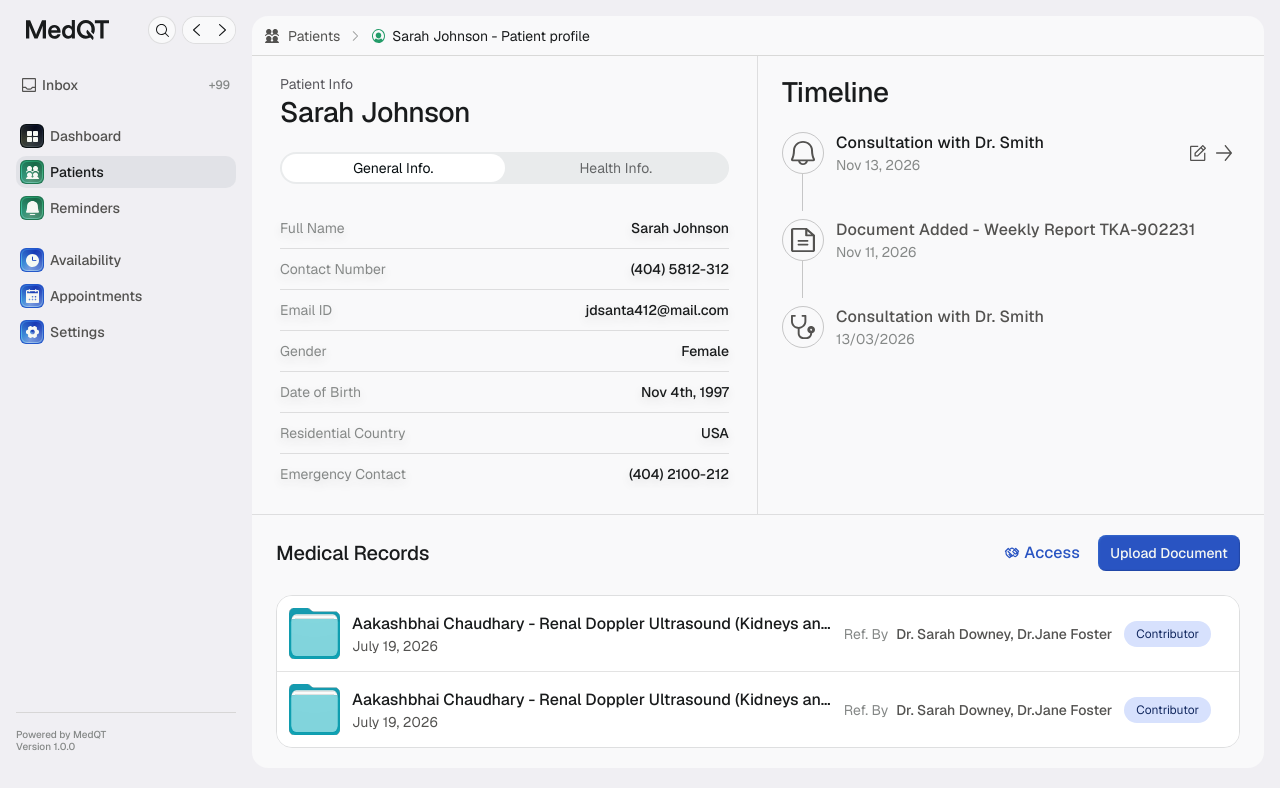
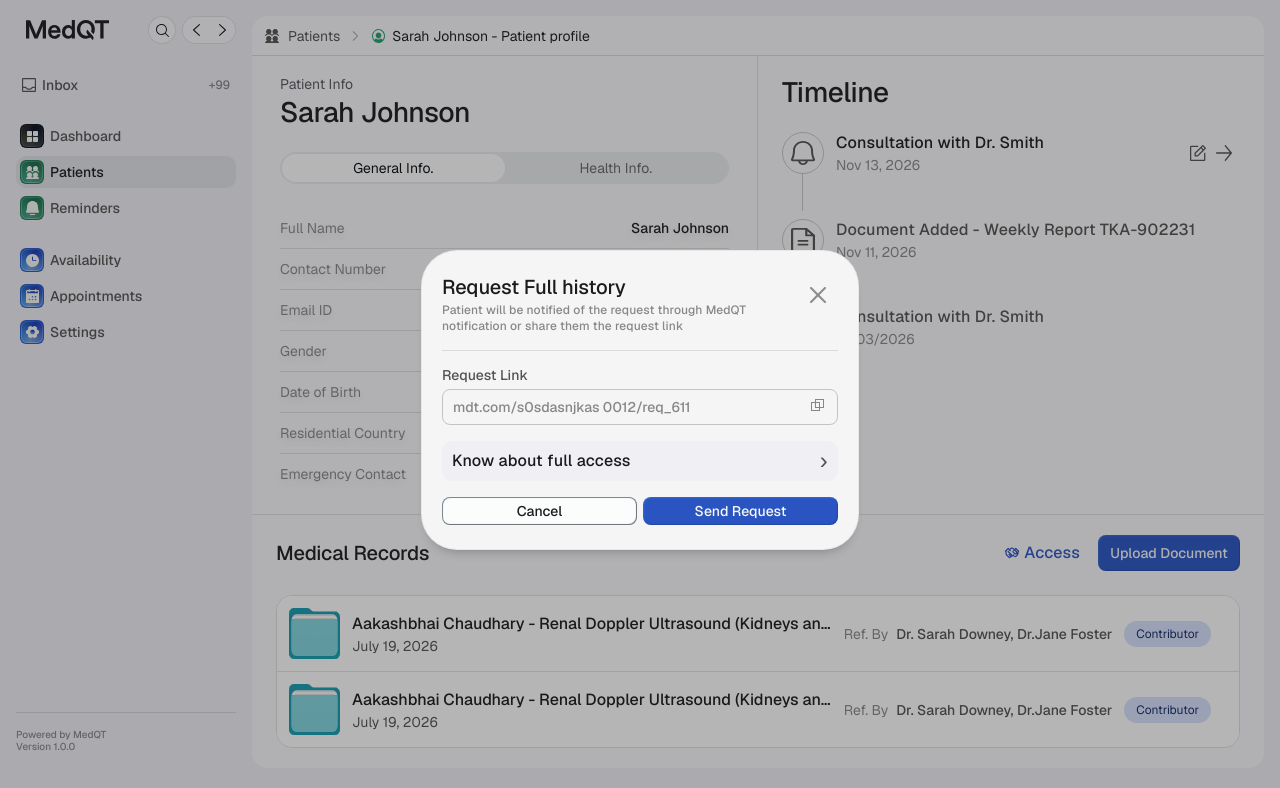
Before and after one commit to amananurag20/ech_frontend, a Next.js app: page /patients/g-1 in a window 1280 px wide. Both pictures are taken after a click on the button "Access". Shown: the top 788 px of the page. Built offline with nearby package versions, Linux system fonts and the light colour scheme.

Commit message:
changes added

```diff
--- a/components/Patients/PatientDetailsScreen/PatientDetailsScreen.tsx
+++ b/components/Patients/PatientDetailsScreen/PatientDetailsScreen.tsx
@@ -5,6 +5,7 @@ import Link from "next/link";
 import { useState } from "react";
 import { Button } from "@/components/Button";
 import { PrimaryNavigation } from "@/components/Navigation";
+import { RequestAccessModal } from "@/components/Patients/RequestAccessModal";
 import { UploadDocumentModal } from "@/components/Patients/UploadDocumentModal";
 import styles from "./PatientDetailsScreen.module.css";
 
@@ -41,6 +42,7 @@ function DetailRow({ label, value }: { label: string; value: string }) {
 export function PatientDetailsScreen({ patient }: { patient: PatientDetailsData }) {
   const [tab, setTab] = useState<"general" | "health">("general");
   const [isUploadOpen, setIsUploadOpen] = useState(false);
+  const [isAccessOpen, setIsAccessOpen] = useState(false);
   const [medicalRecords, setMedicalRecords] = useState(initialMedicalRecords);
 
   return (
@@ -147,6 +149,7 @@ export function PatientDetailsScreen({ patient }: { patient: PatientDetailsData
                       width={16}
                     />
                   }
+                  onClick={() => setIsAccessOpen(true)}
                   variant="link"
                 >
                   Access
@@ -179,6 +182,7 @@ export function PatientDetailsScreen({ patient }: { patient: PatientDetailsData
           </section>
         </section>
       </div>
+      <RequestAccessModal isOpen={isAccessOpen} onClose={() => setIsAccessOpen(false)} />
       <UploadDocumentModal
         isOpen={isUploadOpen}
         onAddDocuments={(files, recordName) => {
--- /dev/null
+++ b/components/Patients/RequestAccessModal/RequestAccessModal.module.css
@@ -0,0 +1,256 @@
+.dialog {
+  -webkit-backdrop-filter: blur(48px);
+  backdrop-filter: blur(48px);
+  background: #f5f5f5;
+  border: 1px solid rgba(129, 129, 129, 0.12);
+  border-radius: 36px;
+  box-shadow: 0 8px 12px -8px rgba(10, 10, 14, 0.32);
+  box-sizing: border-box;
+  color: #191b1c;
+  display: flex;
+  flex-direction: column;
+  gap: 16px;
+  overflow: hidden;
+  padding: 24px 20px;
+  position: relative;
+  width: min(438px, calc(100vw - 48px));
+}
+
+.header {
+  align-items: flex-start;
+  display: flex;
+  justify-content: space-between;
+  width: 100%;
+}
+
+.header > div {
+  display: flex;
+  flex: 1 1 auto;
+  flex-direction: column;
+  gap: 4px;
+  min-width: 0;
+}
+
+.header h2,
+.header p {
+  margin: 0;
+}
+
+.header h2 {
+  font: 480 20px/24px "Saans Medium", "Saans", var(--font-geist-sans), Arial, sans-serif;
+  letter-spacing: -0.14px;
+}
+
+.header p {
+  color: #858887;
+  font: 480 12px/15.36px "Saans Medium", "Saans", var(--font-geist-sans), Arial, sans-serif;
+  letter-spacing: 0.1488px;
+  max-width: 346px;
+}
+
+.closeButton {
+  appearance: none;
+  background: transparent;
+  border: 0;
+  border-radius: 24px;
+  cursor: pointer;
+  flex: 0 0 40px;
+  height: 40px;
+  padding: 0;
+  position: relative;
+  width: 40px;
+}
+
+.closeButton:hover {
+  background: rgba(111, 111, 129, 0.08);
+}
+
+.closeButton img {
+  height: 16px;
+  left: 12px;
+  position: absolute;
+  top: 12px;
+  width: 16px;
+}
+
+.divider {
+  background: rgba(25, 27, 28, 0.12);
+  flex: 0 0 1px;
+  height: 1px;
+  width: 100%;
+}
+
+.linkField {
+  color: #535250;
+  display: flex;
+  flex-direction: column;
+  font: 480 14px/16px "Saans Medium", "Saans", var(--font-geist-sans), Arial, sans-serif;
+  gap: 6px;
+}
+
+.linkValue {
+  align-items: center;
+  border: 1px solid rgba(133, 133, 133, 0.44);
+  border-radius: 8px;
+  box-sizing: border-box;
+  color: #858887;
+  display: flex;
+  height: 36px;
+  justify-content: space-between;
+  min-width: 0;
+  padding: 10px;
+}
+
+.linkValue > span {
+  overflow: hidden;
+  text-overflow: ellipsis;
+  white-space: nowrap;
+}
+
+.linkValue button {
+  appearance: none;
+  background: transparent;
+  border: 0;
+  cursor: pointer;
+  flex: 0 0 16px;
+  height: 16px;
+  padding: 0;
+  width: 16px;
+}
+
+.copyIcon,
+.copyIcon::after {
+  border: 1px solid #858887;
+  box-sizing: border-box;
+  display: block;
+  height: 9px;
+  position: relative;
+  width: 9px;
+}
+
+.copyIcon::after {
+  content: "";
+  left: 3px;
+  position: absolute;
+  top: -4px;
+}
+
+.copiedIcon {
+  align-items: center;
+  background: #28a66e;
+  border-radius: 50%;
+  color: #fff;
+  display: inline-flex;
+  font: 700 10px/1 Arial, sans-serif;
+  height: 14px;
+  justify-content: center;
+  width: 14px;
+}
+
+.accessInfo {
+  background: #f0eff3;
+  border-radius: 10px;
+  box-sizing: border-box;
+  display: flex;
+  flex-direction: column;
+  padding: 10px;
+  width: 100%;
+}
+
+.accessInfoExpanded {
+  border-radius: 20px;
+  gap: 16px;
+}
+
+.accessToggle {
+  align-items: center;
+  appearance: none;
+  background: transparent;
+  border: 0;
+  color: #191b1c;
+  cursor: pointer;
+  display: flex;
+  font: 480 16px/20px "Saans Medium", "Saans", var(--font-geist-sans), Arial, sans-serif;
+  justify-content: space-between;
+  letter-spacing: 0.2px;
+  padding: 0;
+  text-align: left;
+  width: 100%;
+}
+
+.caret {
+  color: #535250;
+  display: inline-block;
+  font: 400 24px/16px Arial, sans-serif;
+  transform: rotate(0deg);
+  transition: transform 120ms ease;
+}
+
+.accessInfoExpanded .caret {
+  transform: rotate(90deg);
+}
+
+.accessDetails {
+  display: flex;
+  flex-direction: column;
+  gap: 16px;
+}
+
+.accessDetails p {
+  color: #858887;
+  font: 480 12px/15.36px "Saans Medium", "Saans", var(--font-geist-sans), Arial, sans-serif;
+  letter-spacing: 0.1488px;
+  margin: 0;
+}
+
+.accessDetails ul {
+  display: flex;
+  flex-direction: column;
+  gap: 8px;
+  list-style: none;
+  margin: 0;
+  padding: 0;
+}
+
+.accessDetails li {
+  align-items: center;
+  color: #858887;
+  display: flex;
+  font: 480 14px/16px "Saans Medium", "Saans", var(--font-geist-sans), Arial, sans-serif;
+  justify-content: space-between;
+}
+
+.accessDetails li i {
+  align-items: center;
+  background: #28a66e;
+  border-radius: 50%;
+  color: #fff;
+  display: inline-flex;
+  font: normal 700 8px/1 Arial, sans-serif;
+  height: 12px;
+  justify-content: center;
+  width: 12px;
+}
+
+.actions {
+  display: flex;
+  gap: 6px;
+  width: 100%;
+}
+
+.actions > button {
+  flex: 1 1 0;
+}
+
+.copyStatus {
+  height: 1px;
+  overflow: hidden;
+  position: absolute;
+  width: 1px;
+}
+
+@media (prefers-reduced-motion: reduce) {
+  .caret {
+    transition: none;
+  }
+}
--- /dev/null
+++ b/components/Patients/RequestAccessModal/RequestAccessModal.tsx
@@ -0,0 +1,86 @@
+"use client";
+
+import Image from "next/image";
+import { useState } from "react";
+import { Button } from "@/components/Button";
+import { Modal } from "@/components/Modal";
+import styles from "./RequestAccessModal.module.css";
+
+export type RequestAccessModalProps = {
+  isOpen: boolean;
+  onClose: () => void;
+};
+
+const REQUEST_LINK = "mdt.com/s0sdasnjkas 0012/req_611";
+const accessItems = [
+  "Shared Documents",
+  "Activity Timeline",
+  "Patient Document History",
+  "Patient EHR Summary",
+];
+
+export function RequestAccessModal({ isOpen, onClose }: RequestAccessModalProps) {
+  const [expanded, setExpanded] = useState(false);
+  const [copied, setCopied] = useState(false);
+
+  const closeModal = () => {
+    setExpanded(false);
+    setCopied(false);
+    onClose();
+  };
+
+  const copyLink = async () => {
+    await navigator.clipboard?.writeText(REQUEST_LINK);
+    setCopied(true);
+  };
+
+  return (
+    <Modal ariaLabel="Request Full history" className={styles.dialog} isOpen={isOpen} onClose={closeModal}>
+      <header className={styles.header}>
+        <div>
+          <h2>Request Full history</h2>
+          <p>Patient will be notified of the request through MedQT notification or share them the request link</p>
+        </div>
+        <button aria-label="Close request access dialog" className={styles.closeButton} onClick={closeModal} type="button">
+          <Image alt="" height={16} src="/icons/appointments/modal/close-1.svg" width={16} />
+          <Image alt="" height={16} src="/icons/appointments/modal/close-2.svg" width={16} />
+        </button>
+      </header>
+
+      <div className={styles.divider} />
+
+      <label className={styles.linkField}>
+        <span>Request Link</span>
+        <span className={styles.linkValue}>
+          <span>{REQUEST_LINK}</span>
+          <button aria-label="Copy request link" onClick={copyLink} type="button">
+            <span aria-hidden className={copied ? styles.copiedIcon : styles.copyIcon}>{copied ? "✓" : ""}</span>
+          </button>
+        </span>
+      </label>
+
+      <section className={`${styles.accessInfo} ${expanded ? styles.accessInfoExpanded : ""}`}>
+        <button aria-expanded={expanded} className={styles.accessToggle} onClick={() => setExpanded((value) => !value)} type="button">
+          <span>Know about full access</span>
+          <span aria-hidden className={styles.caret}>›</span>
+        </button>
+        {expanded ? (
+          <div className={styles.accessDetails}>
+            <p>You’ll be able to see complete medical history of the patient available on MedQT App</p>
+            <ul>
+              {accessItems.map((item) => (
+                <li key={item}><span>{item}</span><i>✓</i></li>
+              ))}
+            </ul>
+          </div>
+        ) : null}
+      </section>
+
+      <div className={styles.actions}>
+        <Button onClick={closeModal} variant="bordered">Cancel</Button>
+        <Button onClick={closeModal} variant="primary">Send Request</Button>
+      </div>
+      <span aria-live="polite" className={styles.copyStatus}>{copied ? "Request link copied" : ""}</span>
+    </Modal>
+  );
+}
--- /dev/null
+++ b/components/Patients/RequestAccessModal/index.ts
@@ -0,0 +1 @@
+export { RequestAccessModal, type RequestAccessModalProps } from "./RequestAccessModal";
--- a/components/Patients/UploadDocumentModal/UploadDocumentModal.module.css
+++ b/components/Patients/UploadDocumentModal/UploadDocumentModal.module.css
@@ -292,7 +292,7 @@
 .fileGrid {
   display: grid;
   gap: 12px;
-  grid-template-columns: repeat(auto-fill, 166px);
+  grid-template-columns: repeat(auto-fill, 160px);
   justify-content: start;
   width: 100%;
 }
@@ -304,7 +304,7 @@
   gap: 16px;
   overflow: visible;
   padding: 0;
-  width: 166px;
+  width: 160px;
 }
 
 .fileGrid .removeFile {
@@ -336,7 +336,7 @@
   background-size: cover;
   box-sizing: border-box;
   height: 139px;
-  width: 166px;
+  width: 160px;
 }
 
 .fileGrid .fileInfo {
```
